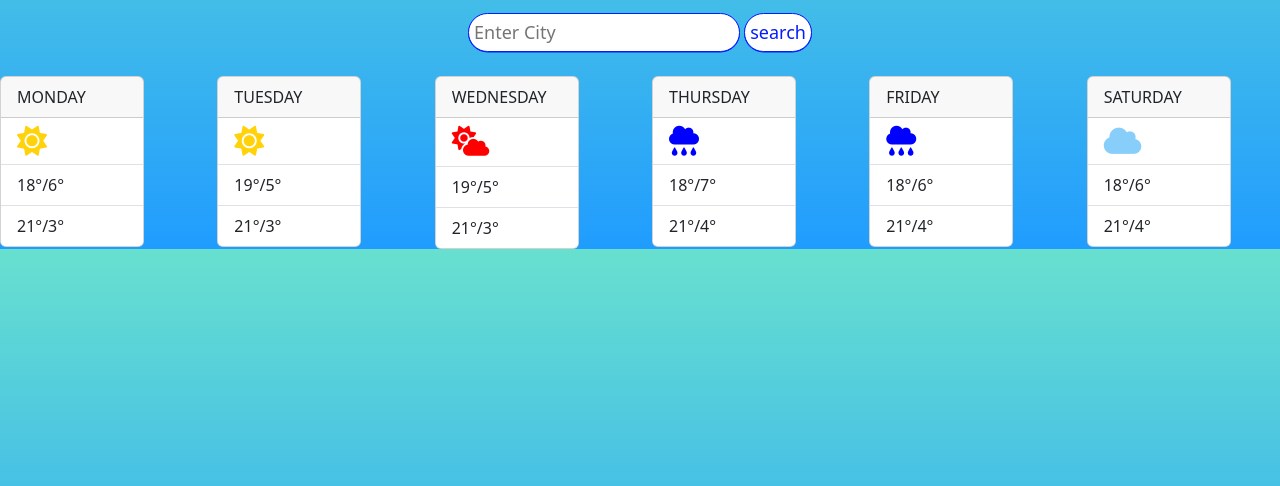
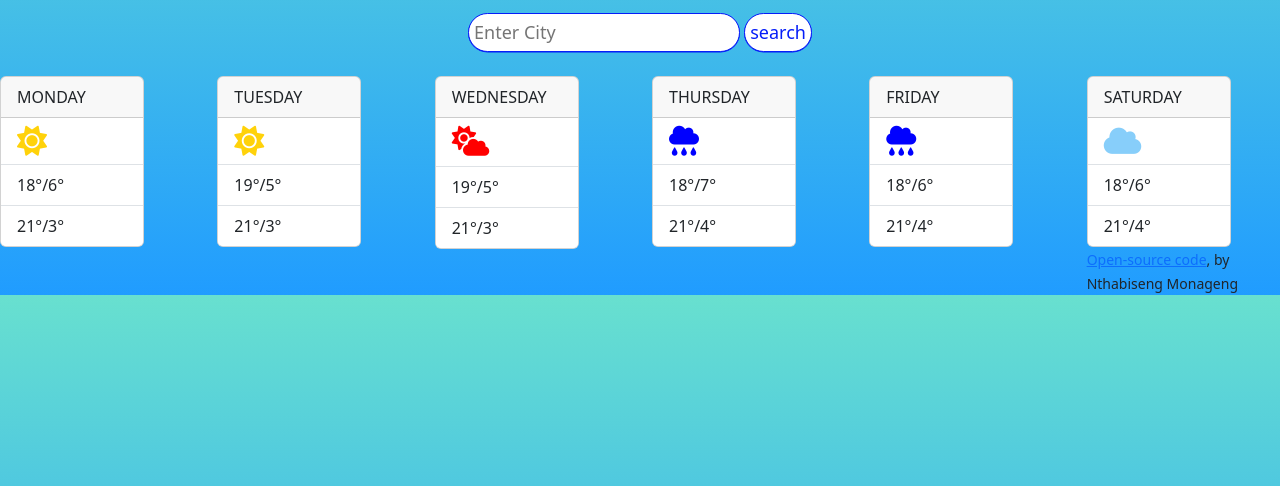
Before and after one commit to Nthabi23/App, a plain HTML site: page index.html in a window 1280 px wide. Shown: the part 266-752 px from the top of the page. Drawn offline with nearby package versions, Linux system fonts and the light colour scheme.

Commit message:
Update index.html

```diff
--- a/index.html
+++ b/index.html
@@ -111,7 +111,7 @@
                     <li class="list-group-item">18&deg/6&deg</li>
                     <li class="list-group-item">21&deg/4&deg</li>
             </div>
-
+          <small><a href="https://github.com/Nthabi23/App" target="_blank">Open-source code</a>, by Nthabiseng Monageng</small>
         </div>
     </div>
      <script src="https://cdn.jsdelivr.net/npm/bootstrap@5.3.1/dist/js/bootstrap.bundle.min.js"
```
